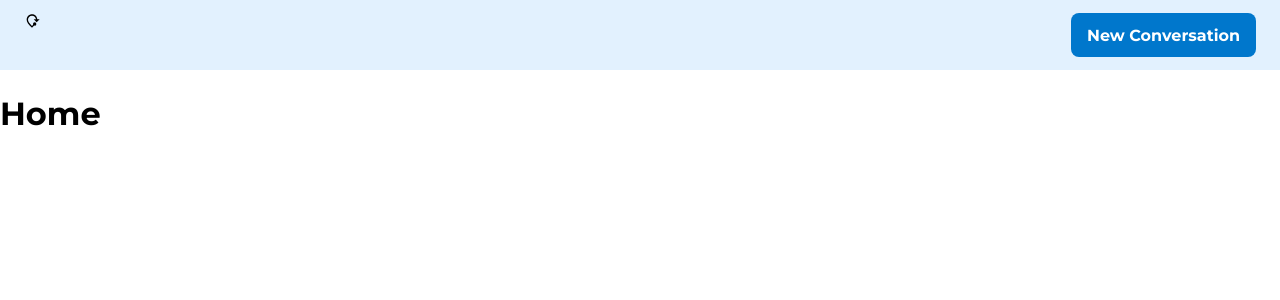
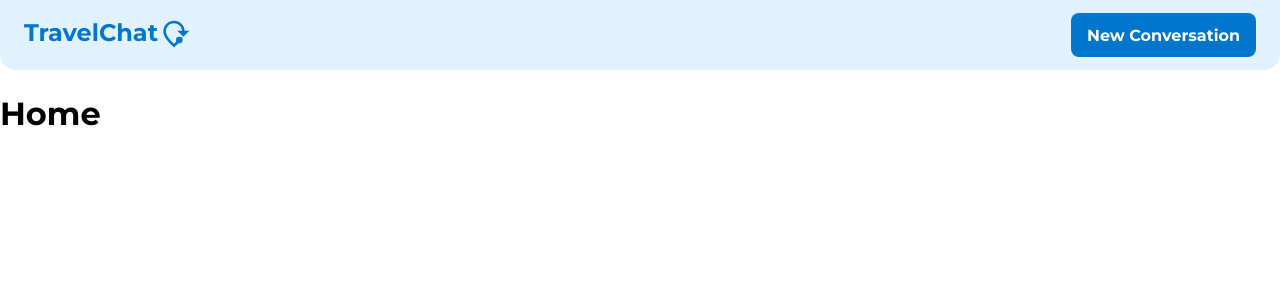
Before and after one commit to IBM-Summer-Academy/TravelChat, a React (Vite) app in the folder travelchat.client/: page / in a window 1280 px wide. Shown: the top 300 px of the page. Built offline with nearby package versions, Linux system fonts and the light colour scheme.

Commit message:
Fixed logo and radius on bottom borders of navbar

```diff
--- a/travelchat.client/src/Components/Navbar.jsx
+++ b/travelchat.client/src/Components/Navbar.jsx
@@ -7,7 +7,8 @@ function Navbar() {
     return (
         <>
             <SNav>
-             <MdModeOfTravel></MdModeOfTravel>
+                <h1>TravelChat</h1>
+                <Icon />
                 <Sbutton onClick={window.location.reload}>New Conversation</Sbutton>
             </SNav>
 
@@ -23,6 +24,15 @@ const SNav = styled.div`
     background-color: #E2F1FE;
     margin: 0rem 0.0rem;
     margin-bottom: 1.5rem;
+    border-bottom-left-radius: 1rem;
+    border-bottom-right-radius: 1rem;
+
+    h1 {
+        font-size: 1.5rem;
+        color: #0077CC;
+        margin-top: 0.3rem;
+        margin-bottom: 0.3rem;
+    }
 `
 
 const Sbutton = styled(Link)`
@@ -44,4 +54,12 @@ const Sbutton = styled(Link)`
     }
 `
 
+const Icon = styled(MdModeOfTravel)`
+    font-size: 2rem;
+    margin-right: 1rem;
+    color: #0077CC;
+    margin-top: 0.3rem;
+    margin-bottom: 0.3rem;
+`
+
 export default Navbar
```
